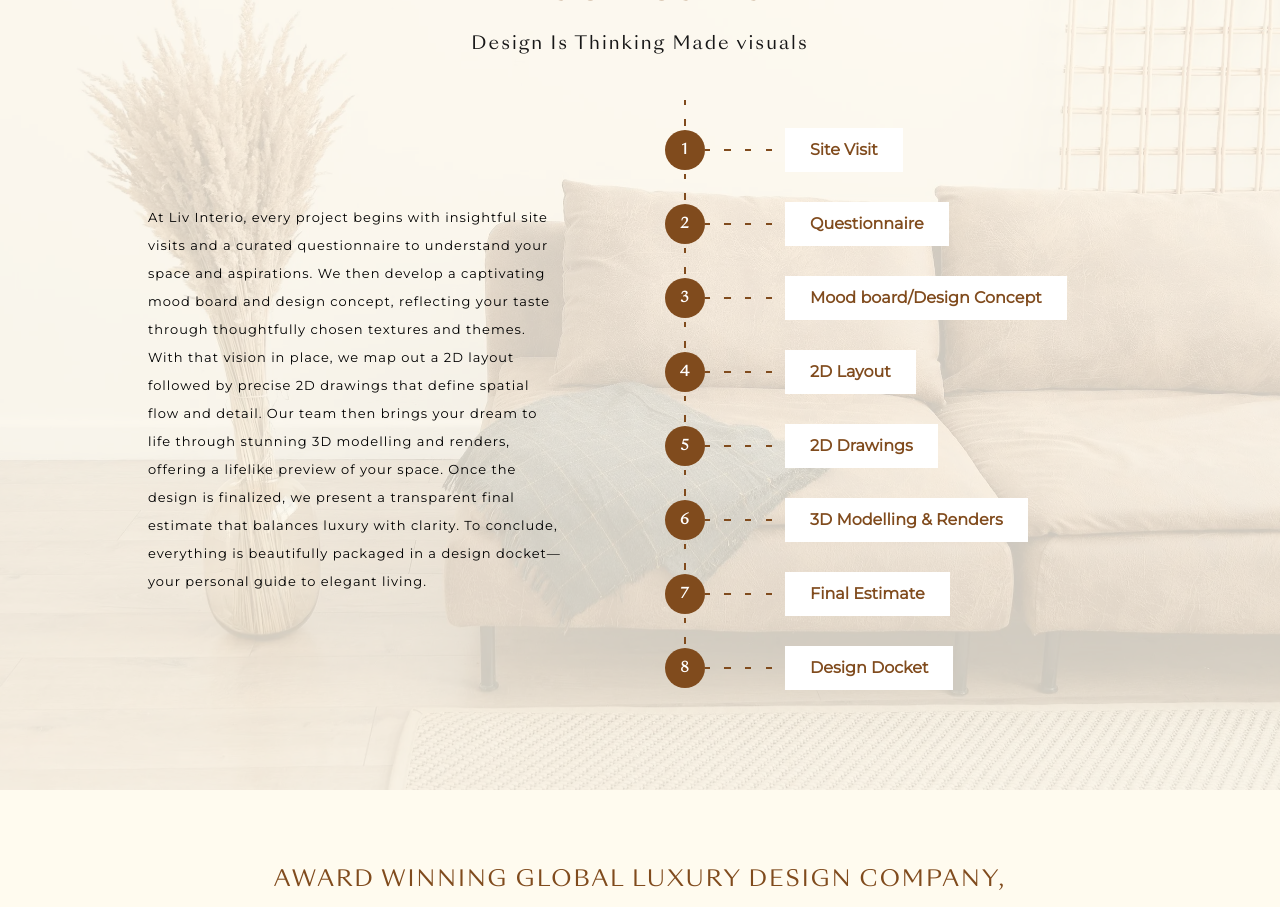
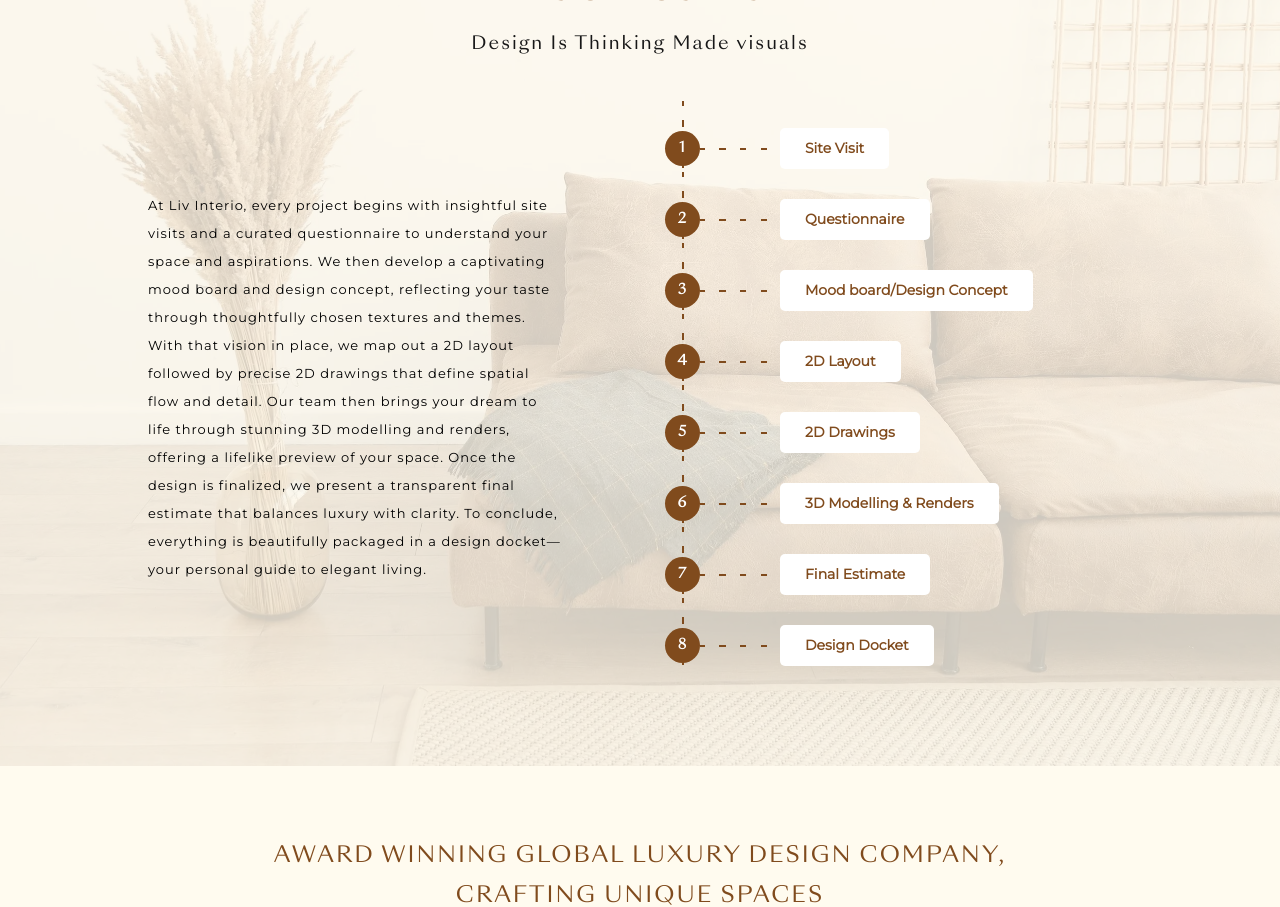
Before and after one commit to Kuldeep-111/liv-interio, a Next.js app: page / in a window 1280 px wide. Shown: the part 4400-5307 px from the top of the page. Built offline with nearby package versions, Linux system fonts and the light colour scheme.

Commit message:
font size

```diff
--- a/src/components/DesigningSection.jsx
+++ b/src/components/DesigningSection.jsx
@@ -52,11 +52,11 @@ const DesigningSection = () => {
                   key={index}
                   className="flex items-center gap-[80px] mb-[30px]"
                 >
-                  <span className="relative z-11 w-[30px] lg:w-[35px] xl:w-[40px] h-[30px] lg:h-[35px] xl:h-[40px] bg-[#804b1d] rounded-full flex items-center justify-center text-white text-center font-lato text-[12px] md:text-[14px] font-bold tracking-[1px] custom-lines">
+                  <span className="relative z-11 w-[30px] lg:w-[35px] 2xl:w-[40px] h-[30px] lg:h-[35px] 2xl:h-[40px] bg-[#804b1d] rounded-full flex items-center justify-center text-white text-center font-lato text-[12px] md:text-[14px] font-bold tracking-[1px] custom-lines">
                     {index + 1}
                   </span>
 
-                  <span className="bg-[#fff] w-[calc(100%-80px)] md:w-auto px-[25px] py-[10px] font-montserrat text-[var(--text-primary)] font-[700] text-[12px] lg:text-[14px] xl:text-[16px]">
+                  <span className="bg-[#fff] rounded-[5px] w-[calc(100%-80px)] md:w-auto px-[25px] py-[10px] font-montserrat text-[var(--text-primary)] font-[700] text-[12px] md:text-[14px] 2xl:text-[16px]">
                     {step}
                   </span>
                 </li>
--- a/src/components/Hero.jsx
+++ b/src/components/Hero.jsx
@@ -33,7 +33,7 @@ const Hero = ({ video = false, imageSrc = '/assets/images/projects/projects-bann
         />
         <div className='z-3 absolute top-0 left-0 w-full h-full flex items-center justify-center p-5'>
           <div>
-          <Heading className='uppercase text-white'>{title}</Heading>
+          <Heading className='uppercase text-white !text-center'>{title}</Heading>
           <Breadcrumb title={title}/>
           </div>
         </div>
--- a/src/pages/contact-us.jsx
+++ b/src/pages/contact-us.jsx
@@ -74,7 +74,7 @@ const detailsData = [
           <div className="grid grid-cols-1 md:grid-cols-12 gap-[50px]">
             {detailsData.map((section, index) => (
               <div className="md:col-span-4 text-center" key={index}>
-                <Heading className="uppercase pb-[20px] md:!text-[24px]  px-[20px] mb-[25px] !text-center w-fit mx-auto border-b border-[var(--text-primary)]">
+                <Heading className="uppercase pb-[20px] 2xl:!text-[18px]  px-[20px] mb-[25px] !text-center w-fit mx-auto border-b border-[var(--text-primary)]">
                   {section.title}
                 </Heading>
                 {section.items.map((item, idx) => (
```
